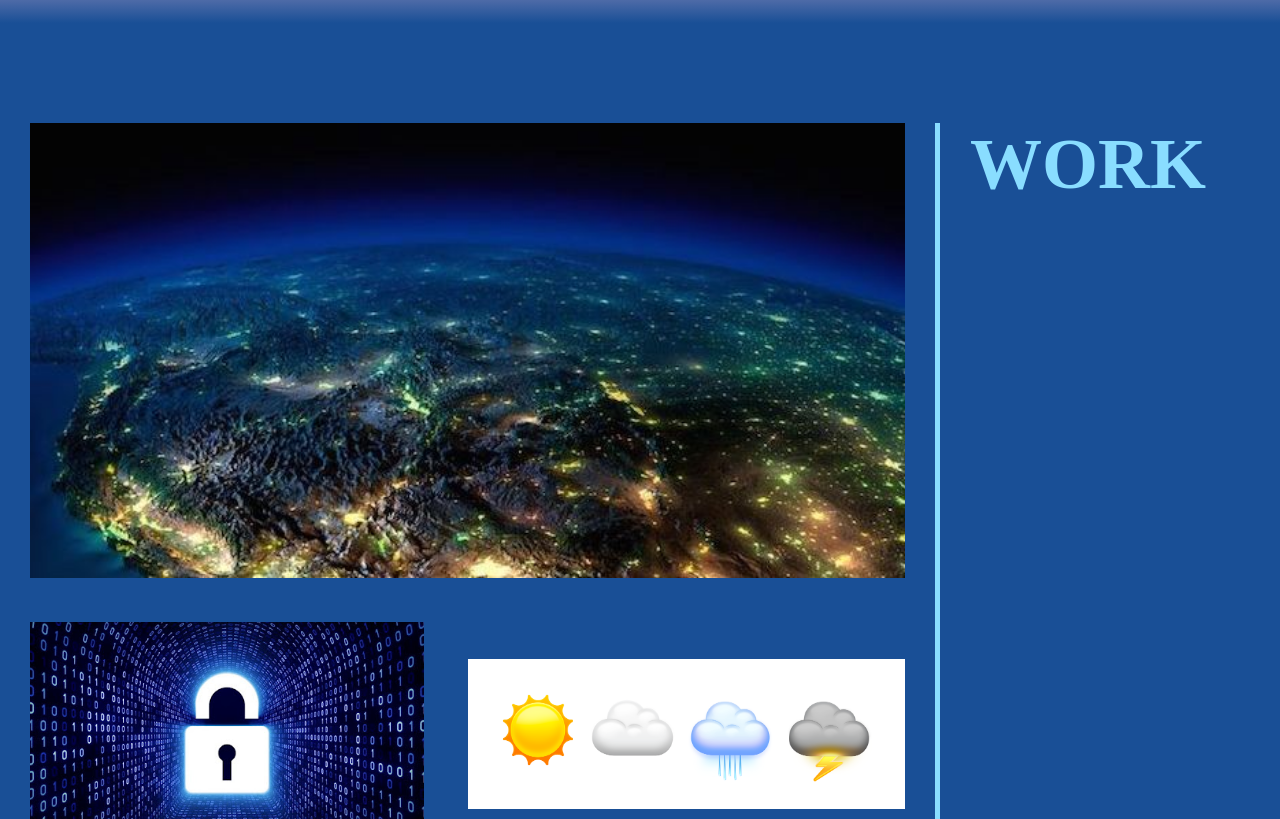
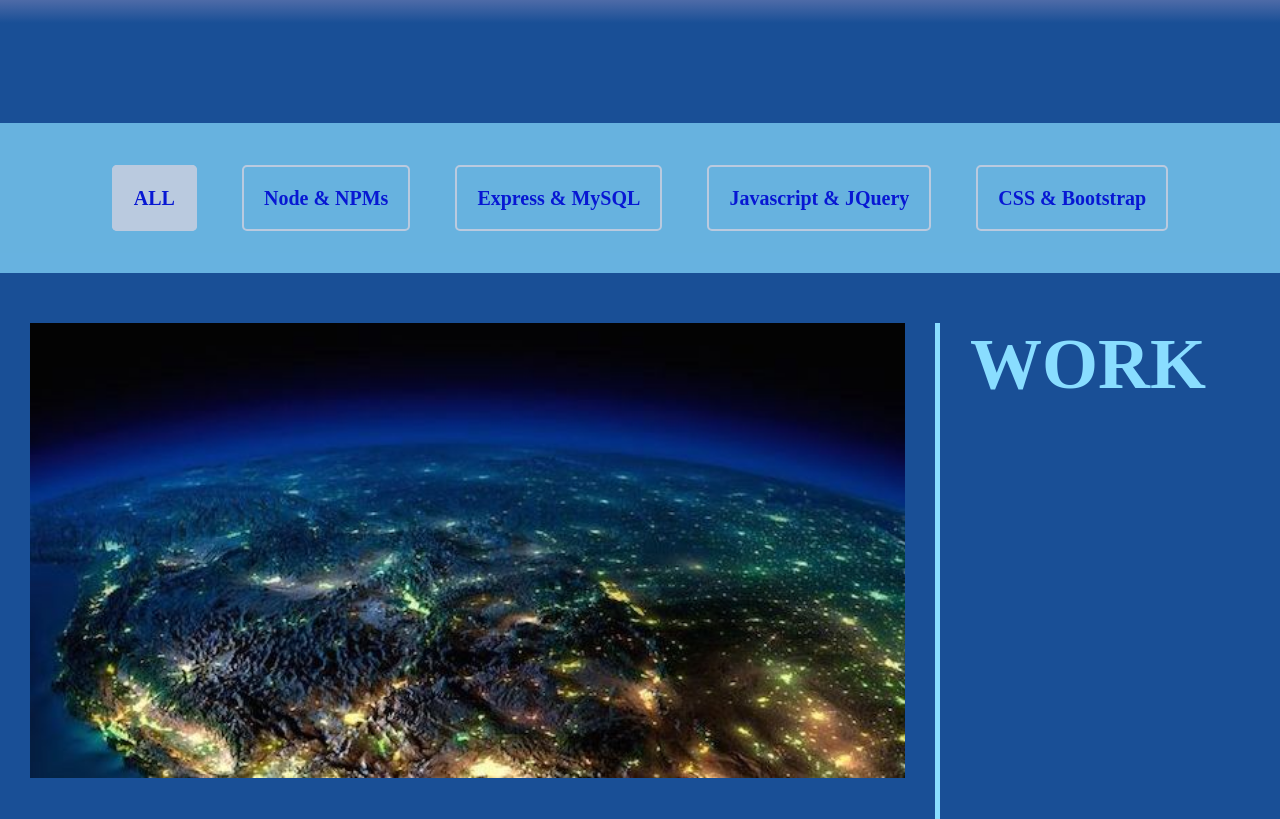
Before and after one commit to lyndseyjw/full-stack-developer-portfolio, a plain HTML site: page index.html in a window 1280 px wide. Shown: the part 1780-2599 px from the top of the page. Drawn offline with Linux system fonts and the light colour scheme.

Commit message:
updated resume

```diff
--- a/assets/css/style.css
+++ b/assets/css/style.css
@@ -174,11 +174,62 @@ section {
 /* creating space betwen above gradient & work section */
 #work {
 
-    display: flex;
     background-color: #194f96;
     padding-top: 100px;
     width: 100%;
+}
 
+#work nav {
+
+    display: flex;
+    justify-content: space-around;
+    margin-bottom: 50px;
+    background-color: #89ddff;
+    color: #194f96;
+    padding: 30px;
+    z-index: 2;
+    opacity: 0.7;
+    /* position: absolute; */
+    width: 100%;
+}
+
+#work nav ul {
+
+    display: inline-block;
+    font-size: 20px;
+    line-height: 50px;
+    list-style-type: none;
+    padding: 20px;
+}
+
+/* styling of links contained within the list item */
+#work nav a {
+
+    text-decoration: none;
+    /* color: #89ddff; */
+    font-weight: bold;
+    margin: 20px;
+    opacity: 1;
+    padding: 20px;
+    border: 2px solid white;
+    border-radius: 5px;
+}
+
+#initial {
+
+    background-color: white;
+}
+
+/* color change when hover over header links */
+#work nav a:hover {
+
+    background-color: white;
+
+}
+
+#content-container {
+
+    display: flex;
 }
 
 /* work content (photos & links) will take up 75% of the page & each container within will take up entire work content container */
@@ -249,6 +300,7 @@ section {
 #fanpage:hover #fanpage-img {
 
     border: 5px groove whitesmoke;
+    content: url('../images/project-screenshot.png');
 }
 
 /* bottom container of work content will take up the entire container */
@@ -311,7 +363,7 @@ section {
 #contact-landing-page:hover #contact-lp-img {
 
     border: 5px groove whitesmoke;
-
+    content: url('../images/randomly-generated-password.png');
 }
 
 /* the second container within second row of content */
@@ -355,7 +407,7 @@ section {
 #code-refactor:hover #code-refactor-img {
 
     border: 5px groove whitesmoke;
-
+    content: url('../images/deployed-weather.png');
 }
 
 /* the third row of work content will have containers within that are flexed in a row & spaced evenly */
--- a/index.html
+++ b/index.html
@@ -42,7 +42,7 @@
 
                     <a href="#contact">CONTACT</a>
 
-                    <a href="./assets/images/resume.pdf" target="_blank" rel="noopener noreferrer">RESUME</a>
+                    <a href="./assets/files/resume.pdf" target="_blank" rel="noopener noreferrer">RESUME</a>
 
                 </li>
 
@@ -88,7 +88,7 @@
                     A hard worker, I work ceaselessly until I have created a quality product that I am proud to share.
                     I maintain a strong commitment to reliability & efficiency & I am not afraid to communicate that I need help.
                     Appreciative of a collaborative environment, I thrive when given the opportunity to invent & create.
-                    Many ideas of how to make the world a better place are always popping into my head & I look forward to finding a team of like-minded invdividuals so we can pool our resources & create something great!
+                    Many ideas of how to make the world a better place are always popping into my head & I look forward to finding a team of like-minded individuals so we can pool our resources & create something impactful!
                 </p>
 
             </div>
@@ -101,6 +101,27 @@
         <!-- work section -->
         <section id="work">
 
+            <nav>
+
+                <ul>
+
+                    <li>
+
+                        <a href="#" id="initial">ALL</a>
+
+                        <a href="#">Node & NPMs</a>
+
+                        <a href="#">Express & MySQL</a>
+
+                        <a href="#">Javascript & JQuery</a>
+
+                        <a href="#">CSS & Bootstrap</a>
+
+                    </li>
+                </ul>
+            </nav>
+
+            <div id="content-container">
                 <!-- left flex box within work section (all work images & links) -->
                 <div id="work-content">
 
@@ -234,7 +255,7 @@
                     <h1>WORK</h1>
 
                 </div>
-
+            </div>
         </section>
 
         <!-- color gradient between work & contact sections -->
```
Also changed, not shown: assets/images/deployed-weather.png (added), assets/images/randomly-generated-password.png, 3 other files. Lines whose indentation alone changed are shown as unchanged.
